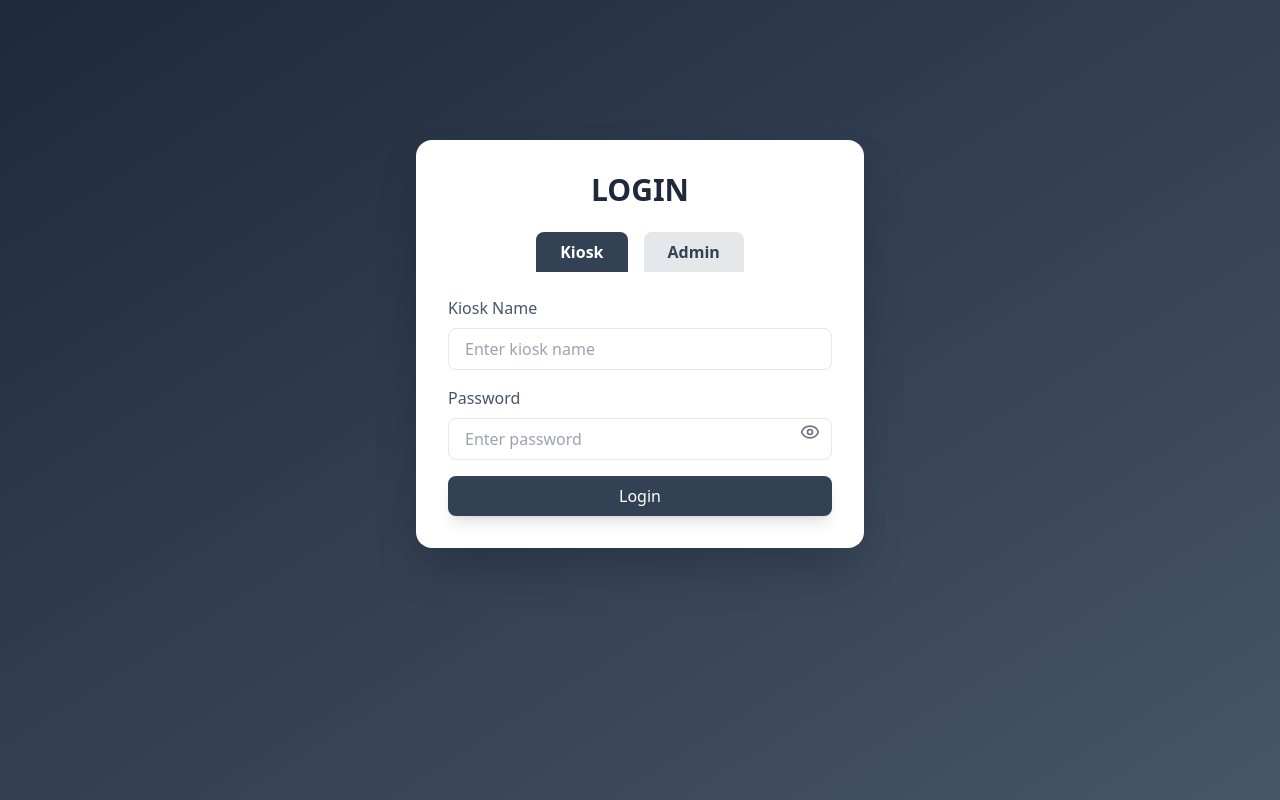
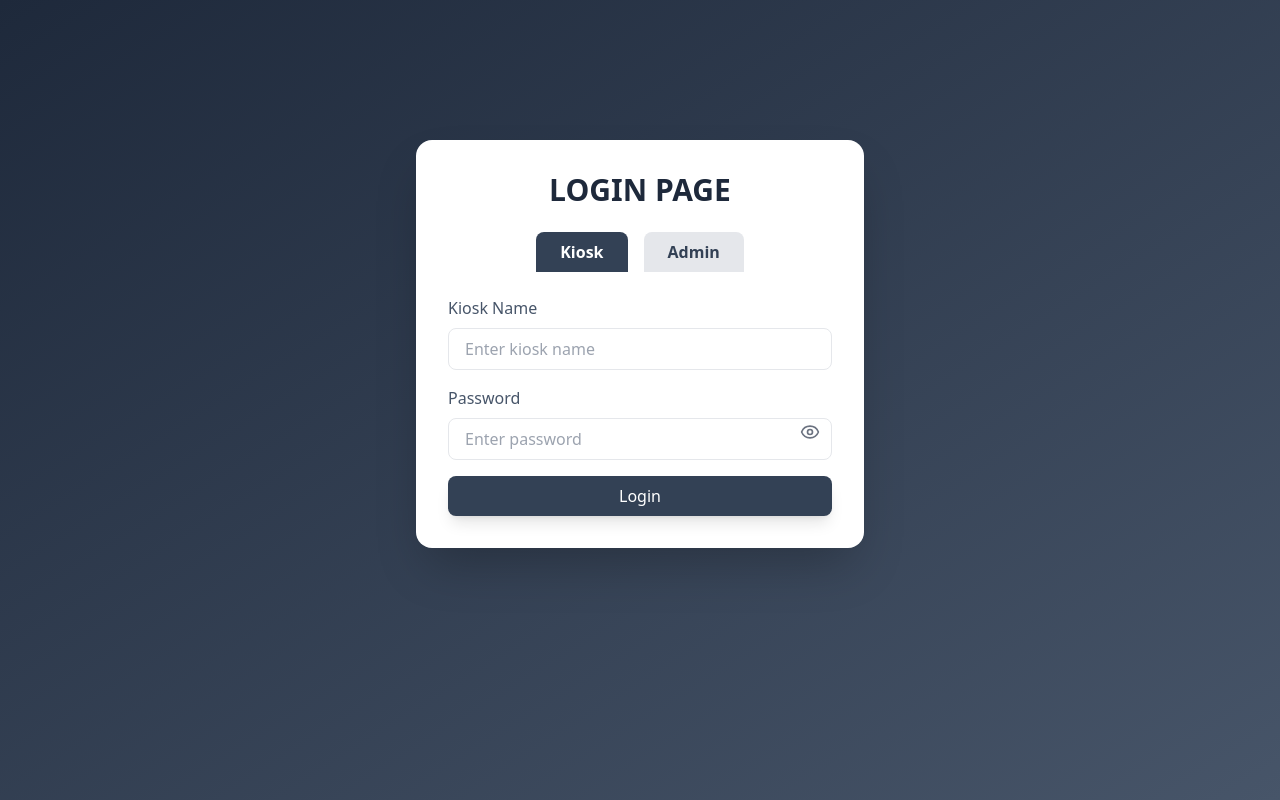
Before and after one commit to sasgroups/FINAL_SBS_PROJECT, a React (Create React App) app in the folder Frontend_code/: page / in a window 1280 px wide. Built offline with nearby package versions, Linux system fonts and the light colour scheme; no server answers.

Commit message:
loginlage

```diff
--- a/Frontend_code/src/pages/LoginPage.jsx
+++ b/Frontend_code/src/pages/LoginPage.jsx
@@ -108,7 +108,7 @@ export default function LoginPage() {
         {/* <AutoKioskSender /> */}
 
         <h1 className="text-3xl font-bold text-center text-slate-800 mb-6">
-          LOGIN
+          LOGIN PAGE
         </h1>
 
         {/* --- Tabs --- */}
```
